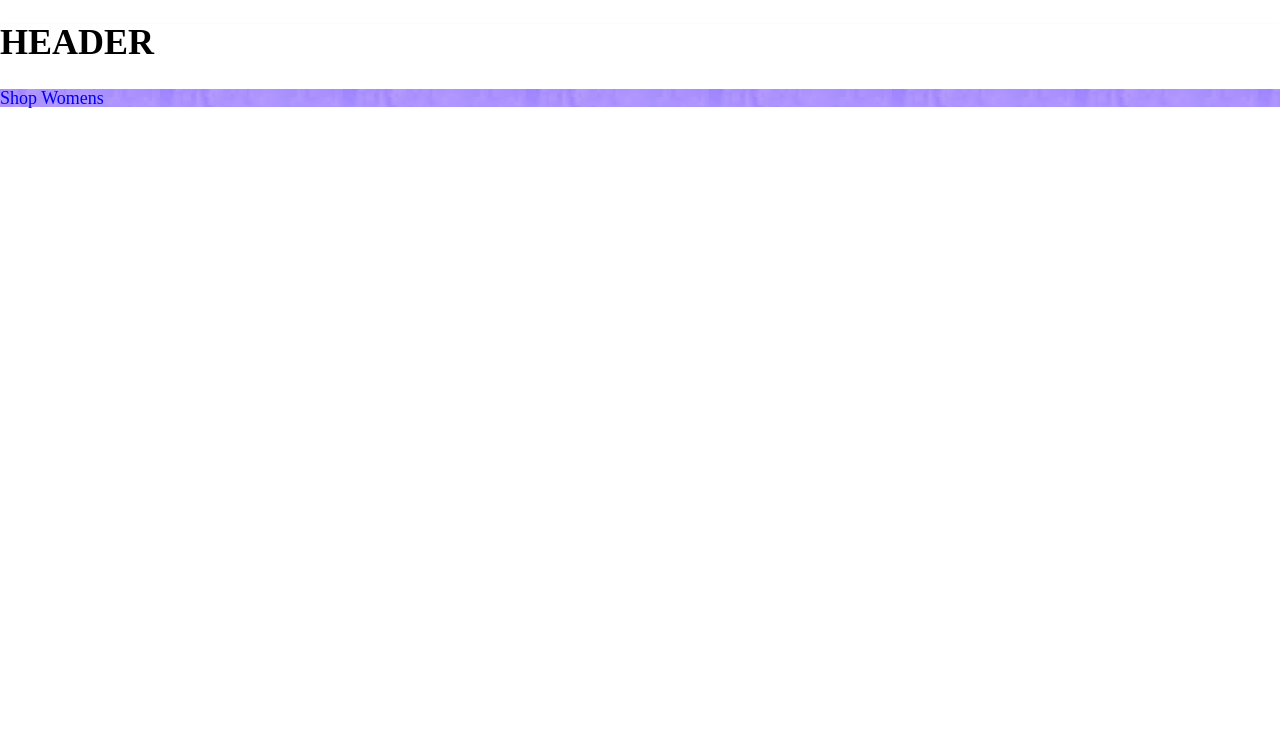
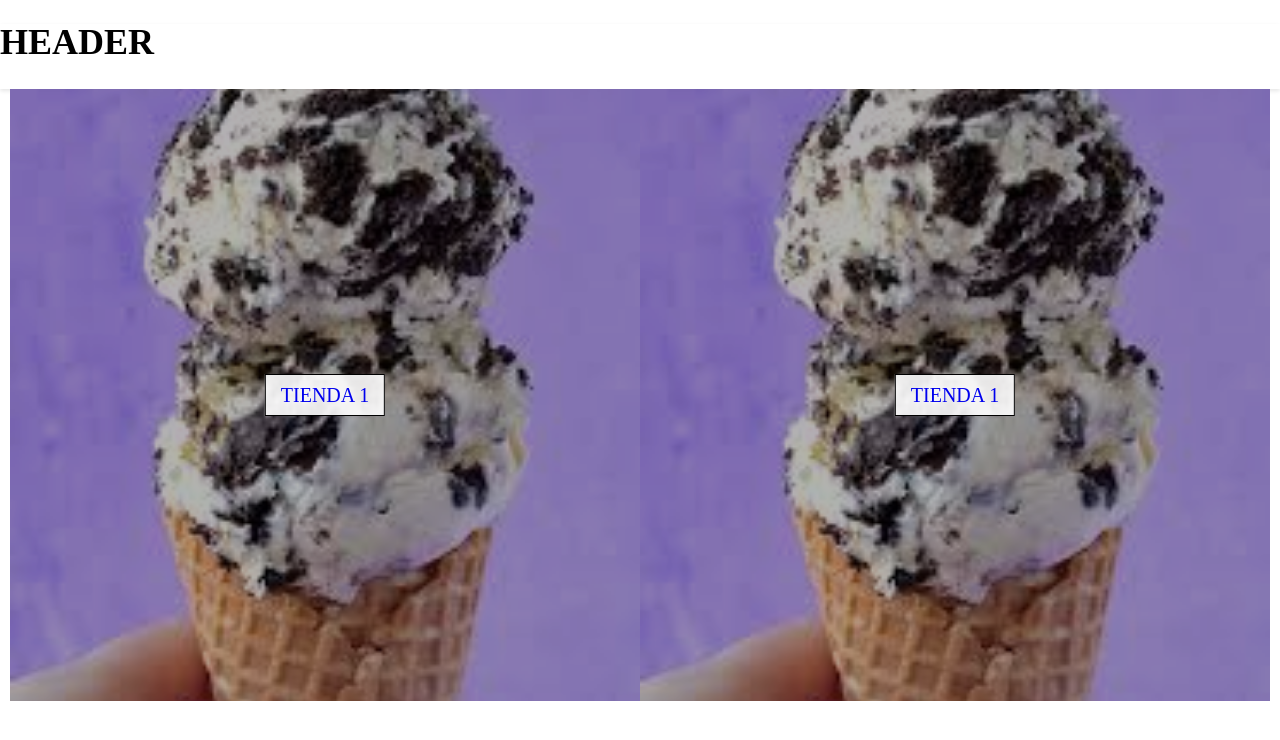
Before and after one commit to fedefrost/tienda, a React (Create React App) app: page / in a window 1280 px wide. Shown: the top 740 px of the page. Built offline with nearby package versions, Linux system fonts and the light colour scheme.

Commit message:
sass work

```diff
--- a/src/App.js
+++ b/src/App.js
@@ -6,9 +6,13 @@ import './default.scss';
 function App() {
   return (
     <div className="App">
-     <Header />
+      <Header />
 
-     <Homepage />
+      <div className="main">
+
+        <Homepage />
+
+      </div>
 
     </div>
   );
--- a/src/components/Directory/index.js
+++ b/src/components/Directory/index.js
@@ -17,7 +17,18 @@ const Directory = props => {
                     }}
                 >
                     <a href="/#">
-                        Shop Womens
+                        Tienda 1
+          </a>
+                </div>
+
+                <div
+                    className="item"
+                    style={{
+                        backgroundImage: `url(${Helado})`
+                    }}
+                >
+                    <a href="/#">
+                        Tienda 1
           </a>
                 </div>
 
@@ -25,8 +36,8 @@ const Directory = props => {
         </div>
 
 
-    )
+    );
 
-}
+};
 
 export default Directory;
--- a/src/components/Directory/style.scss
+++ b/src/components/Directory/style.scss
@@ -1,25 +1,26 @@
-directory {
-    height: 100% !important;
+.directory {
+  height: 100%;
 
   .wrap {
     display: inline-block;
     width: 100%;
-      height: 100% important;
+    height: 100%;
 
     .item {
       position: relative;
       width: 50%;
-        height: 100% important;
+      height: 100%;
       float: left;
       background-position: center;
       background-repeat: no-repeat;
       background-size: cover;
 
       &::after {
-          content: '';
+        content: "";
         position: absolute;
-          top: 0; left: 0;
-          background-color: rgba(0,0,0,0.3);
+        top: 0;
+        left: 0;
+        background-color: rgba(0, 0, 0, 0.3);
         width: 100%;
         height: 100%;
         z-index: 1;
@@ -27,7 +28,8 @@ directory {
 
       a {
         position: absolute;
-          top: 50%; left: 50%;
+        top: 50%;
+        left: 50%;
         -webkit-transform: translate(-50%, -50%);
         -moz-transform: translate(-50%, -50%);
         transform: translate(-50%, -50%);
@@ -36,17 +38,14 @@ directory {
         line-height: 1;
         font-weight: 400;
         text-transform: uppercase;
-          background: rgba(255,255,255,.9);
+        background: rgba(255, 255, 255, 0.9);
         padding: 10px 15px;
         border: 1px solid black;
 
         &:hover {
-            background: rgba(255,255,255,1);
-          }
-
-        }
-
+          background: rgba(255, 255, 255, 1);
         }
       }
-
     }
+  }
+}
--- a/src/pages/Homepage/style.scss
+++ b/src/pages/Homepage/style.scss
@@ -1,4 +1,3 @@
-
 .homepage {
     height: calc(100% - 6.5rem - 5.8rem);
   }
```
Lines whose indentation alone changed are shown as unchanged.
